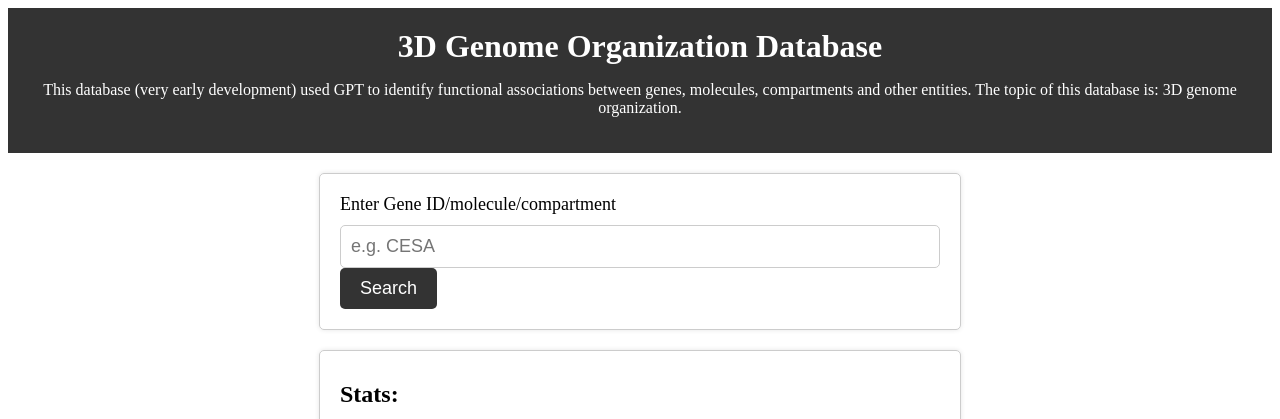
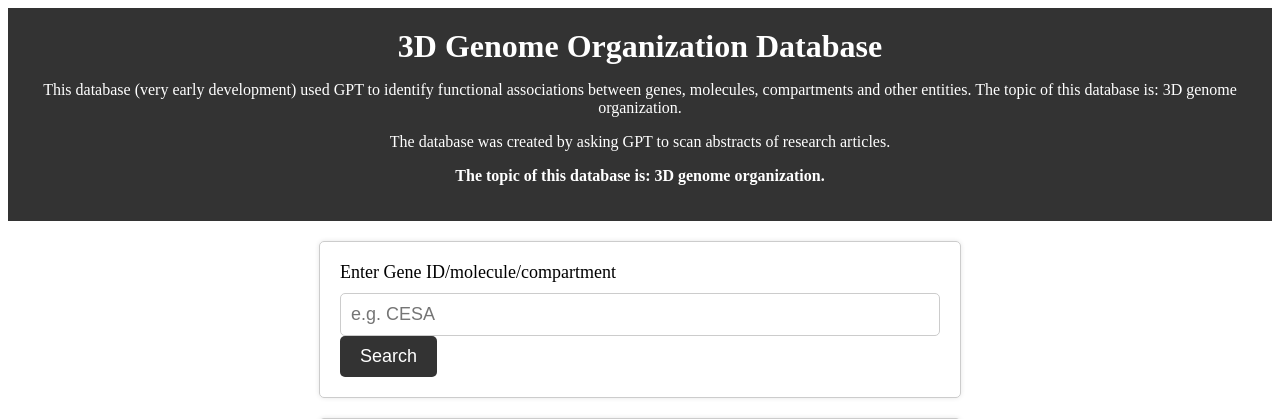
Before and after one commit to cyusong/humanconnectome, a Flask app: page / in a window 1280 px wide. Shown: the top 419 px of the page. Run offline with Flask 2, Linux system fonts and the light colour scheme; parts of the project's set-up code (start-up, migrations or seed data) failed here and were passed over.

Commit message:
Your commit message here

```diff
--- a/templates/index.html
+++ b/templates/index.html
@@ -94,6 +94,9 @@
     <header>
       <h1>3D Genome Organization Database</h1>
 	  <p>This database (very early development) used GPT to identify functional associations between genes, molecules, compartments and other entities. The topic of this database is: 3D genome organization.</p>
+	  <p>The database was created by asking GPT to scan abstracts of research articles.</p>
+	  <p><b>The topic of this database is: 3D genome organization.</b></p>
+
     </header>
 
     <form action="/search" method="POST">
```
